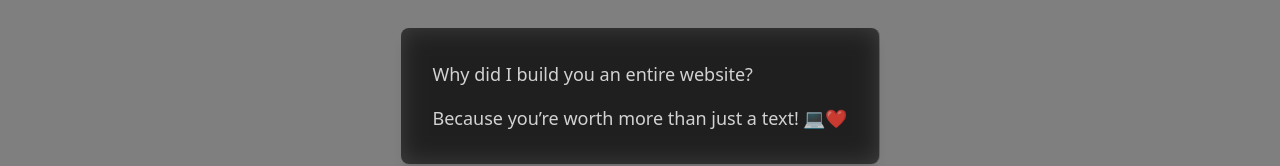
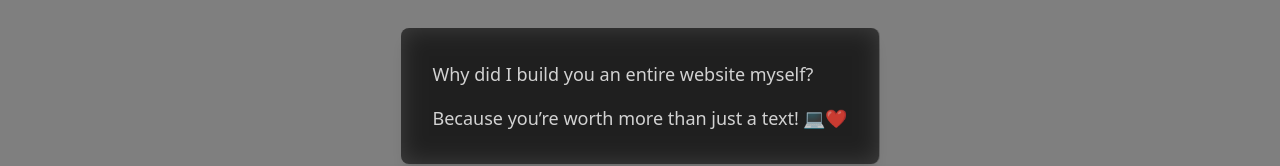
Before and after one commit to Jonathannd03/valentine-surprise, a Nuxt app: page /fun in a window 1280 px wide. Shown: the part 156-322 px from the top of the page. Built offline with nearby package versions, Linux system fonts and the light colour scheme.

Commit message:
pushing the valentine website to its remote repo

```diff
--- a/pages/fun.vue
+++ b/pages/fun.vue
@@ -10,7 +10,7 @@
           enter: { opacity: 1, y: 0, transition: { duration: 1000 } },
         }"
       >
-        <p class="text-white/80 text-lg mb-4">Why did I build you an entire website?</p>
+        <p class="text-white/80 text-lg mb-4">Why did I build you an entire website myself?</p>
         <p class="text-white/80 text-lg">Because you’re worth more than just a text! 💻❤️</p>
       </div>
     </div>
```
